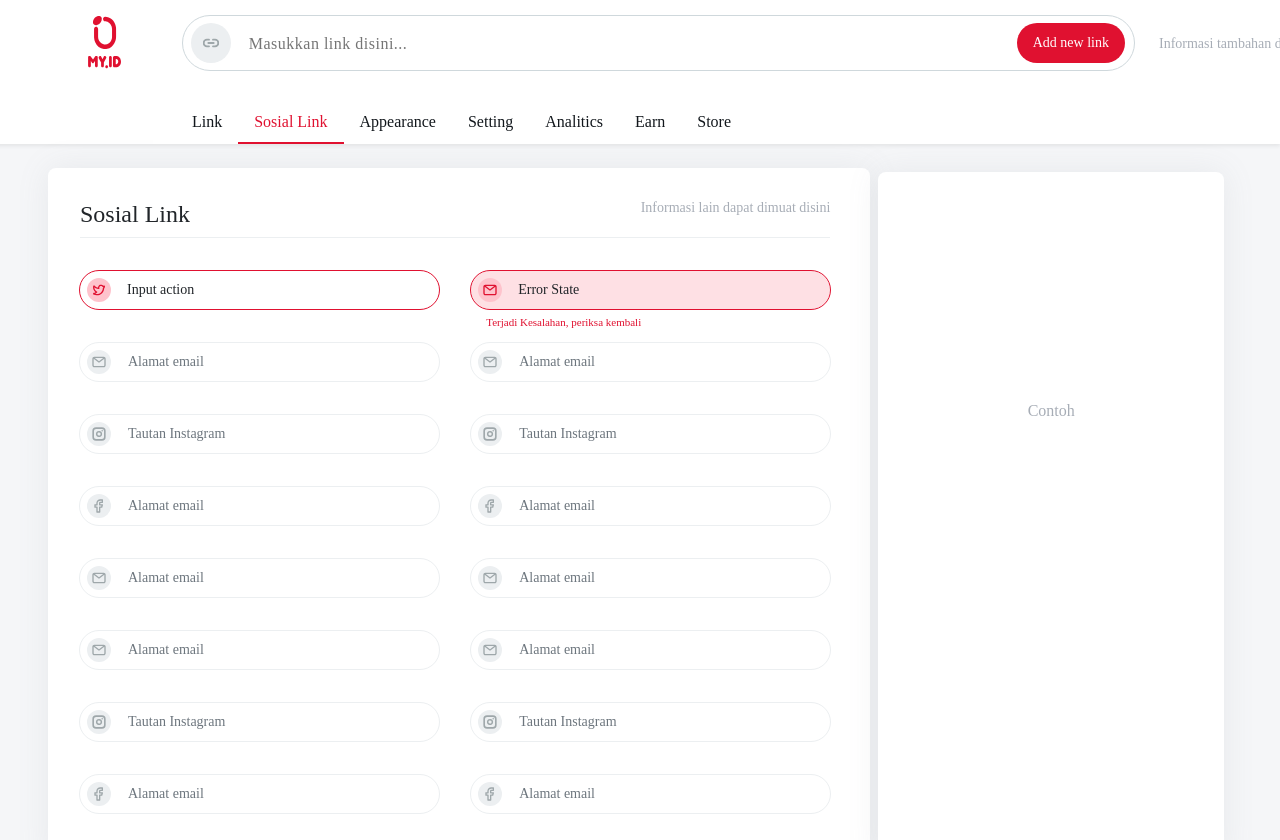
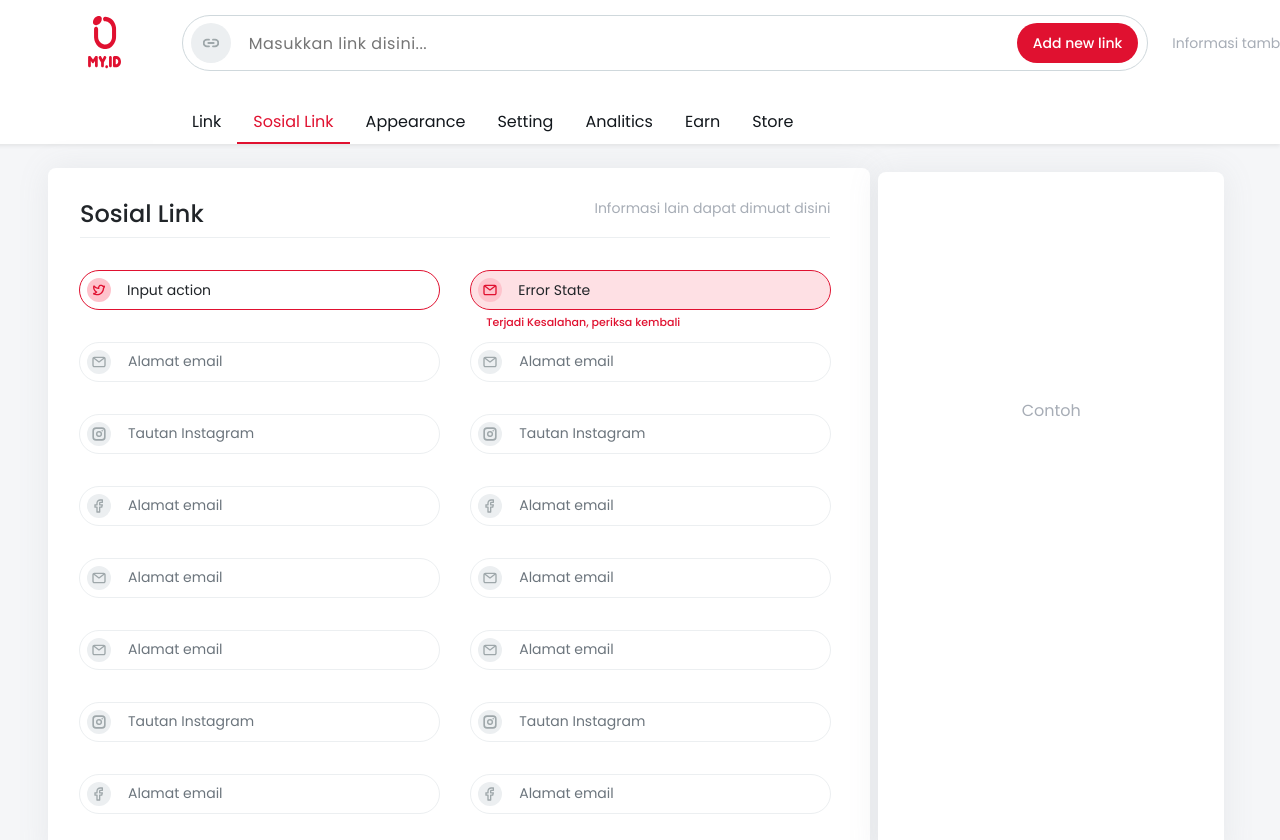
Before and after one commit to yusufmatra/myid-tets-ui, a plain HTML site: page index.html in a window 1280 px wide. Drawn offline with nearby package versions, Linux system fonts and the light colour scheme.

Commit message:
ubah font

```diff
--- a/index.html
+++ b/index.html
@@ -10,6 +10,10 @@
 
     <!-- Favicon -->
     <link rel="shorcut icon" href="favicon.svg">
+
+    <!-- Google font -->
+    <link rel="preconnect" href="https://fonts.gstatic.com">
+    <link href="https://fonts.googleapis.com/css2?family=Poppins:wght@400;500;600;700&display=swap" rel="stylesheet">
 
     <!-- Eva icon -->
     <!-- <script src="https://unpkg.com/eva-icons"></script>
```
